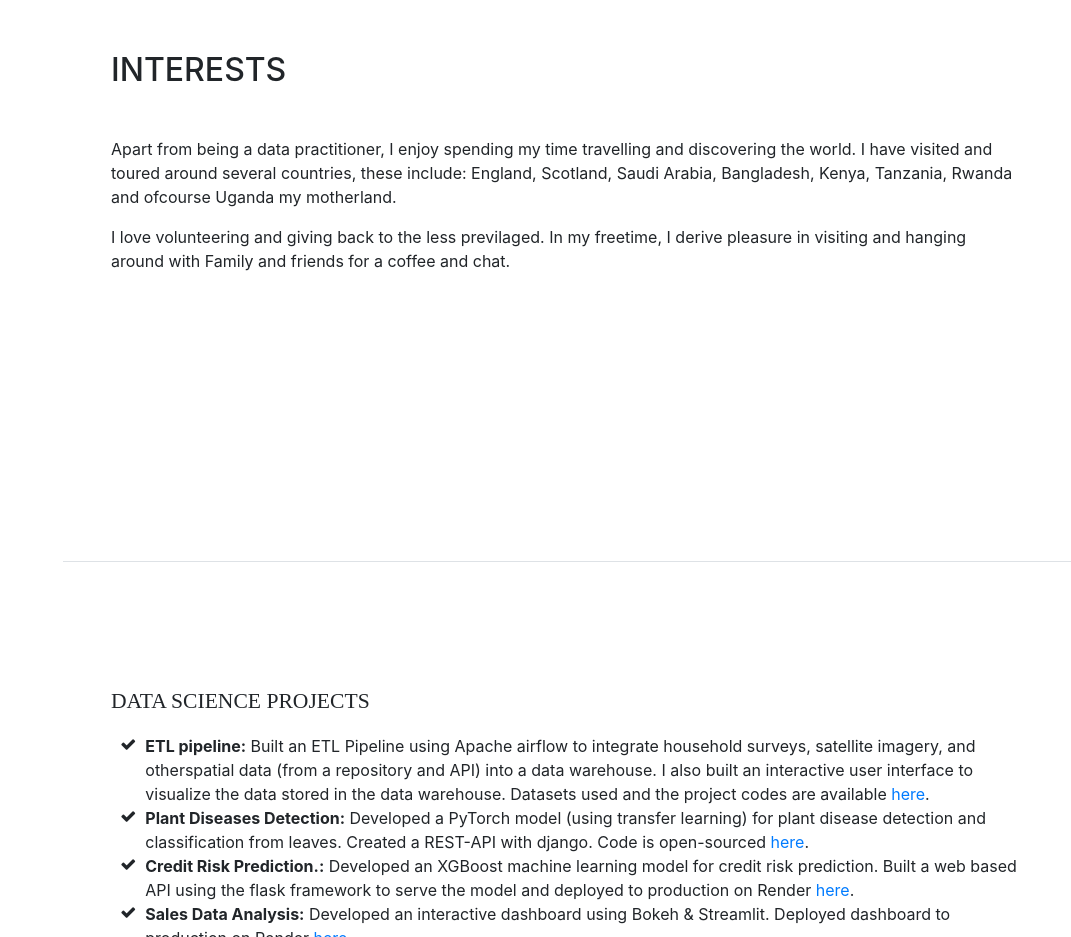
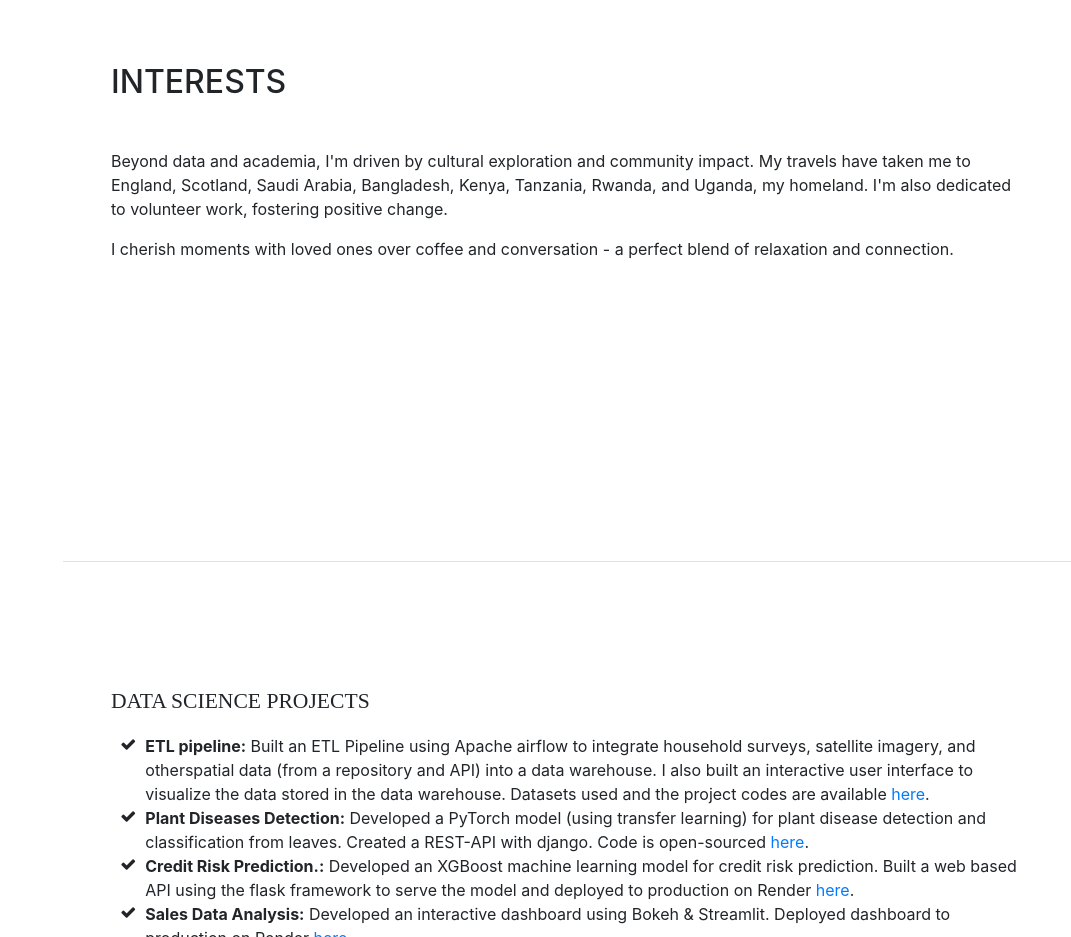
Before and after one commit to twarik/twarik.github.io, a website with bundled scripts: page index.html in a window 1280 px wide. Shown: the part 5260-6197 px from the top of the page, without its empty margins (209-1280 px from the left). Built offline with nearby package versions, Linux system fonts and the light colour scheme; a web font is replaced by a local one.

Commit message:
Update index.html

```diff
--- a/index.html
+++ b/index.html
@@ -305,8 +305,10 @@ and Applied Machine Learning, Applied stochastic processes</p>
       <section class="resume-section p-3 p-lg-5 d-flex flex-column" id="interests">
         <div class="my-auto">
           <h2 class="mb-5">Interests</h2>
-          <p>Apart from being a data practitioner, I enjoy spending my time travelling and discovering the world. I have visited and toured around several countries, these include: England, Scotland, Saudi Arabia, Bangladesh, Kenya, Tanzania, Rwanda and ofcourse Uganda my motherland.</p>
-          <p class="mb-0">I love volunteering and giving back to the less previlaged. In my freetime, I derive pleasure in visiting and hanging around with Family and friends for a coffee and chat.</p>
+          <p>Beyond data and academia, I'm driven by cultural exploration and community impact.
+            My travels have taken me to England, Scotland, Saudi Arabia, Bangladesh, Kenya, Tanzania, Rwanda, and Uganda, my homeland.
+            I'm also dedicated to volunteer work, fostering positive change.</p>
+          <p class="mb-0">I cherish moments with loved ones over coffee and conversation - a perfect blend of relaxation and connection.</p>
         </div>
       </section>
 
```
